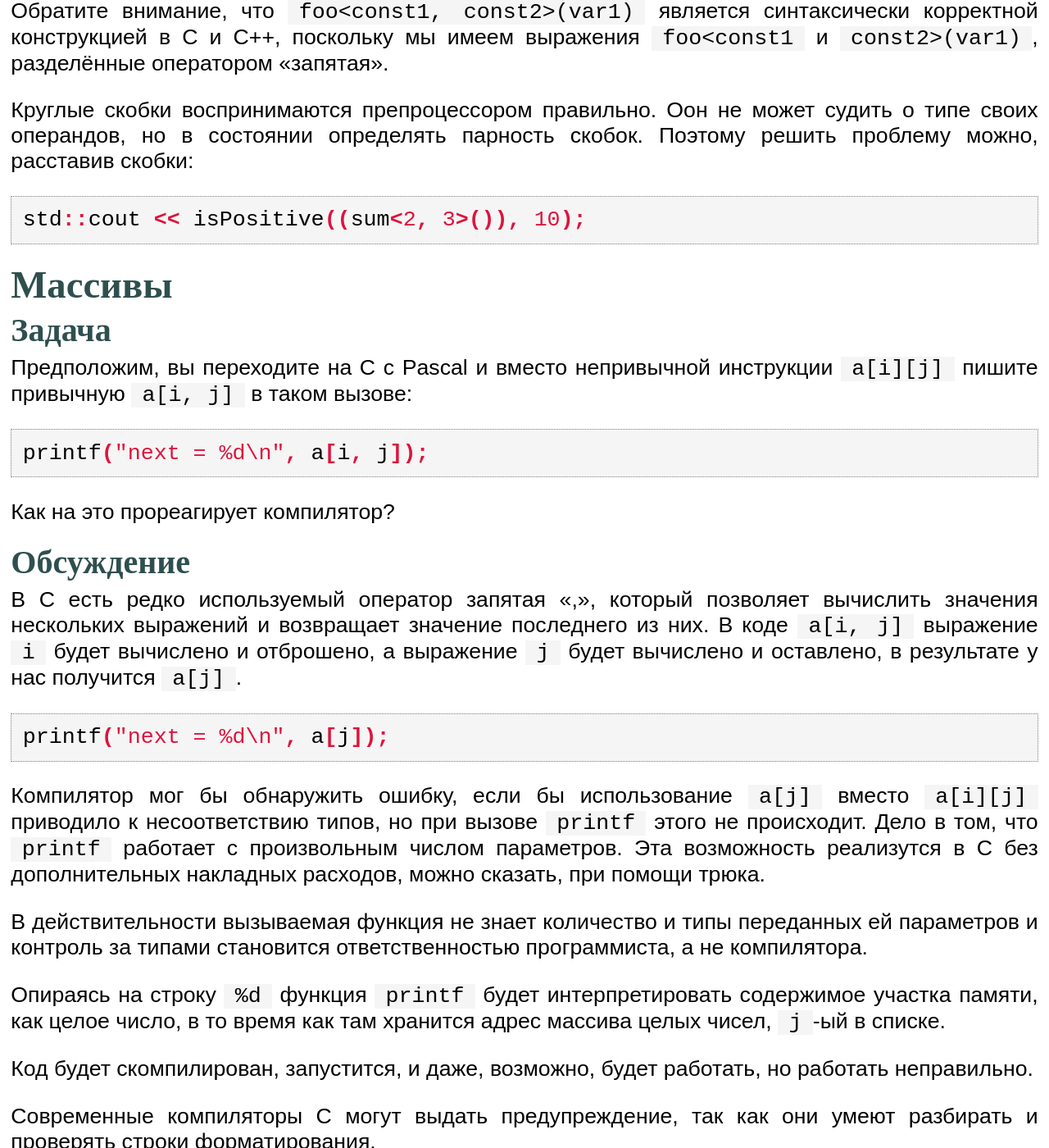
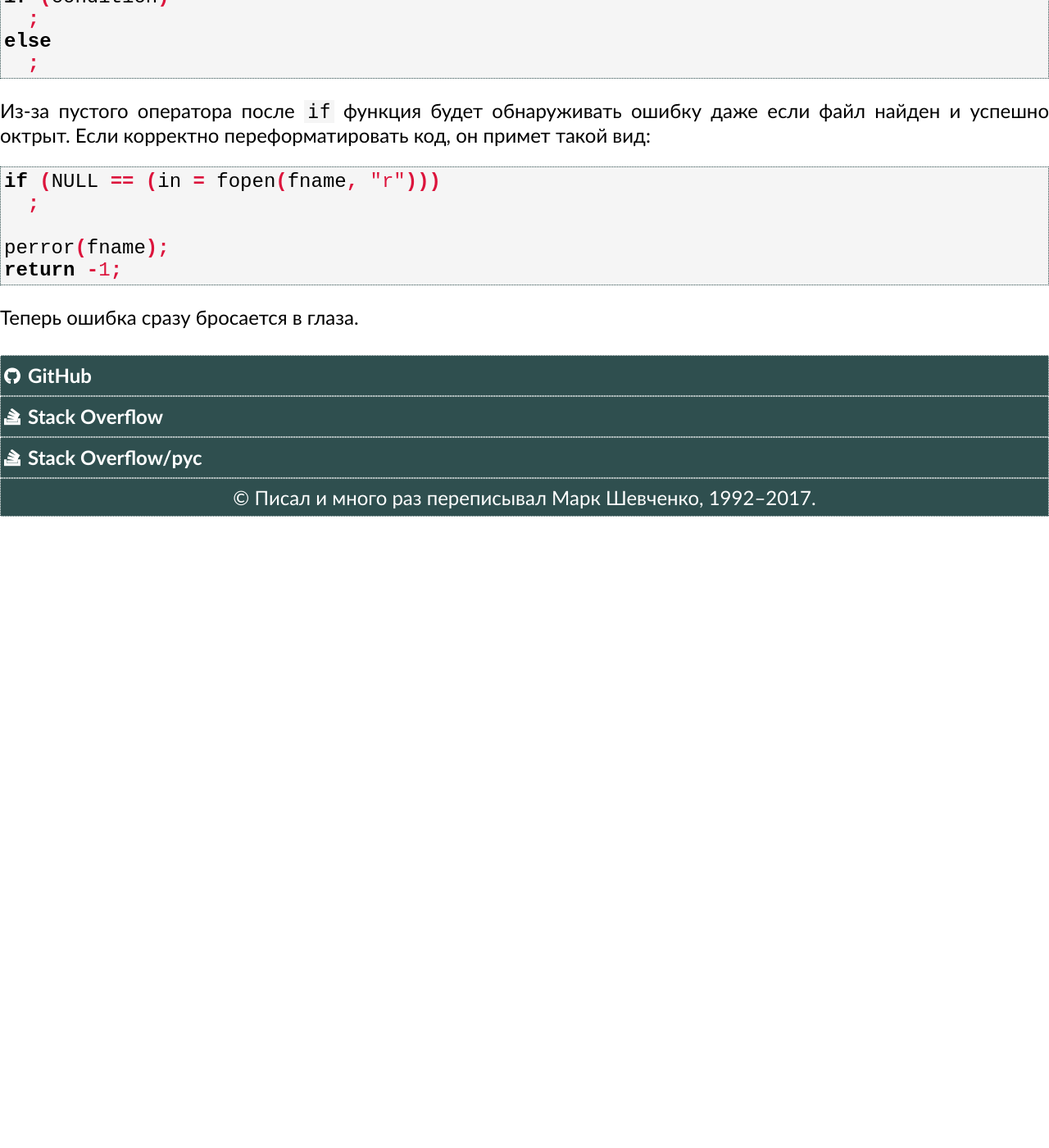
Before and after one commit to markshevchenko/markshevchenko.github.io, a Jekyll site: the page built from articles/c-book-of-problems/1.md, in a window 1280 px wide and 1400 px high, scrolled down 11839 px. Shown: the whole window at 82% size. Built offline with Jekyll 4.4.1, drawn with Linux system fonts in a browser that asks for light colours; some web fonts are replaced; our own code applies the rules of GitHub Pages for plain Markdown files; after the commit the page ends 12469 px from its top, so only the background shows below that; some of the changed text lies outside the part shown.

Commit message:
Почистил дизайн.

```diff
--- a/_includes/footer.html
+++ b/_includes/footer.html
@@ -1,3 +1,11 @@
+<nav id="profiles">
+  <ul>
+    <li><a href="https://github.com/markshevchenko"><span class="icon-github"></span> GitHub</a></li>
+    <li><a href="http://stackoverflow.com/users/1051621/mark-shevchenko"><span class="icon-stackoverflow"></span> Stack Overflow</a></li>
+    <li><a href="http://ru.stackoverflow.com/users/182162/mark-shevchenko"><span class="icon-stackoverflow"></span> Stack Overflow/рус</a></li>
+  </ul>
+</nav>
+
 <footer>
   &copy; Писал и много раз переписывал Марк Шевченко, 1992&ndash;2017.
 </footer>
--- a/_includes/header.html
+++ b/_includes/header.html
@@ -8,11 +8,3 @@
     <li><a href="{{"/posts" | relative_url}}"><span class="icon-blog"></span> Блог</a></li>
   </ul>
 </nav>
-
-<nav id="profiles">
-  <ul>
-    <li><a href="https://github.com/markshevchenko"><span class="icon-github"></span> GitHub</a></li>
-    <li><a href="http://stackoverflow.com/users/1051621/mark-shevchenko"><span class="icon-stackoverflow"></span> Stack Overflow</a></li>
-    <li><a href="http://ru.stackoverflow.com/users/182162/mark-shevchenko"><span class="icon-stackoverflow"></span> Stack Overflow/рус</a></li>
-  </ul>
-</nav>
--- a/assets/css/main.css
+++ b/assets/css/main.css
@@ -10,28 +10,36 @@
 }
 
 body {
-  display: grid;
-  grid-template-columns: 100%;
-  grid-template-rows: auto auto auto auto;
-
-  display: -ms-grid;
-  -ms-grid-columns: 100%;
-  -ms-grid-rows: auto auto auto auto;
-
   margin: 0;
   padding: 0;
+
   color: black;
   background-color: white;
-  font-family: sans-serif;
-  font-size: 20pt;
+
+  font-family: Corbel, Trebuchet MS, Trebuchet, sans-serif;
+  font-size: 18pt;
 }
 
 header {
-  grid-column: 1;
-  grid-row: 1;
+  padding: 8px 0;
+}
 
-  -ms-grid-column: 1;
-  -ms-grid-row: 1;
+article {
+  padding: 8px 0;
+}
+
+footer {
+  padding: 8px 0;
+  border: 1px dotted white;
+
+  color: white;
+  background-color: darkslategray;
+
+  text-align: center;
+}
+
+footer > a {
+  color: white;
 }
 
 #home img {
@@ -40,13 +48,9 @@
 }
 
 #menu {
-  grid-column: 1;
-  grid-row: 2;
+  display: table;
+  table-layout: fixed;
 
-  -ms-grid-column: 1;
-  -ms-grid-row: 2;
-
-  display: table;
   width: 100%;
 }
 
@@ -56,10 +60,13 @@
 
 #menu > ul > li {
   display: table-cell;
-  width: 50%;
+
+  width: 100%;
   height: 2em;
+  border: 1px dotted white;
+
   vertical-align: middle;
-  border: 1px dotted white;
+
   background-color: darkslategray;
 }
 
@@ -67,11 +74,37 @@
   background-color: firebrick;
 }
 
+#profiles > ul {
+  display: table;
+  table-layout: fixed;
+
+  width: 100%;
+  margin: 0;
+  padding: 0;
+}
+
+#profiles > ul > li {
+  display: table-row;
+}
+
+#profiles > ul > li > a {
+  display: table-cell;
+
+  width: 100%;
+  height: 2em;
+  border: 1px dotted white;
+
+  vertical-align: middle;
+
+  background-color: darkslategray;
+}
+
 nav a,
 nav a:visited {
   font-weight: bold;
+  text-decoration: none;
+
   color: white;
-  text-decoration: none;
 }
 
 .icon-articles,
@@ -80,7 +113,8 @@
 .icon-stackoverflow {
   font-family: 'icomoon';
   font-size: 80%;
-  margin: 0 0.25em;
+
+  margin: 0 4px;
 }
 
 .icon-articles:before {
@@ -97,62 +131,6 @@
 
 .icon-stackoverflow:before {
   content: "\ead0";
-}
-
-#profiles {
-  grid-column: 1;
-  grid-row: 4;
-
-  -ms-grid-column: 1;
-  -ms-grid-row: 4;
-}
-
-#profiles > ul {
-  display: table;
-  width: 100%;
-  margin: 0;
-  padding: 0;
-}
-
-#profiles > ul > li {
-  display: table-row;
-}
-
-#profiles > ul > li > a {
-  display: table-cell;
-  width: 100%;
-  height: 2em;
-  vertical-align: middle;
-  border: 1px dotted white;
-  background-color: darkslategray;
-}
-
-article {
-  grid-column: 1;
-  grid-row: 3;
-
-  -ms-grid-column: 1;
-  -ms-grid-row: 3;
-
-  padding: 0.5em;
-}
-
-footer {
-  grid-column: 1;
-  grid-row: 5;
-
-  -ms-grid-column: 1;
-  -ms-grid-row: 5;
-
-  border: 1px dotted white;
-  color: white;
-  background-color: darkslategray;
-  text-align: center;
-  padding: 0.5em 0;
-}
-
-footer > a {
-  color: white;
 }
 
 h1 {
@@ -186,10 +164,10 @@
 }
 
 h1, h2, h3, h4, h5, h6 {
-  font-family: serif;
   line-height: 100%;
+  margin: 0 0 0.25em 0;
   padding: 0;
-  margin: 0 0 0.25em 0;
+
   color: darkslategray;
 }
 
@@ -197,40 +175,46 @@
   font-weight: bold;
 }
 
-article > p, article > dl > dd {
+article > p,
+article > dl > dd {
   text-align: justify;
-  margin-top: 0;
-  margin-bottom: 1em;
+
+  margin: 0 0 1em 0;
 }
 
 a {
-  color: deeppink;
+  color: crimson;
 }
 
 a:visited {
   color: firebrick;
 }
 
-.highlighter-rouge {
-  font-family: monospace;
-  font-size: 100%;
+.highlighter-rouge,
+pre.highlite {
+  font-family: Consolas, American Typewriter, Courier New, monospace;
+
   background-color: whitesmoke;
 }
 
 pre.highlight {
-  font-family: monospace;
-  font-size: 100%;
-  border: 1pt dotted gray;
-  padding: 0.5em;
+  padding: 4px;
+  border: 1pt dotted darkslategray;
+
+  overflow-x: scroll;
+  overflow-y: hidden;
 }
 
 code.highlighter-rouge {
-  padding: 0 0.5em;
+  padding: 0 4px;
 }
 
 table {
+  table-layout: fixed;
+  border-collapse: collapse;
+
+  width: 100%;
   margin: 0;
-  width: 100%;
 }
 
 .upbeat {
@@ -245,19 +229,21 @@
 }
 
 span.cp { /* macro */
+  font-weight: bold;
+
   color: firebrick;
-  font-weight: bold;
 }
 
 span.cm { /* comment */
-  color: darkgray;
+  color: darkslategray;
 }
 
 span.kt,
 span.o,
 span.p { /* keyword type, operator, punctuation */
+  font-weight: bold;
+
   color: crimson;
-  font-weight: bold;
 }
 
 span.k,
@@ -321,7 +307,7 @@
 
 @media screen and (min-device-width: 1366px) {
   body {
-    font-family: 'Corbel';
+    display: grid;
     grid-template-columns: 1fr max-content 280px 1fr;
     grid-template-rows: auto 1em auto 1em auto auto auto auto;
 
@@ -352,6 +338,8 @@
 
   #menu > ul {
     display: table;
+    table-layout: fixed;
+
     width: 100%;
     margin: 0;
     padding: 0;
@@ -363,10 +351,13 @@
 
   #menu > ul > li > a {
     display: table-cell;
+
     width: 100%;
     height: 2em;
+    border: 1px dotted white;
+
     vertical-align: middle;
-    border: 1px dotted white;
+
     background-color: darkslategray;
   }
 
@@ -403,32 +394,14 @@
     -ms-grid-row: 8;
   }
 
-  h1, h2, h3, h4, h5, h6 {
-    font-family: 'Gabriola';
-  }
-
-  .highlighter-rouge {
-    font-family: 'Consolas';
-  }
-
   .lyrics {
     margin-left: 8em;
   }
 }
 
 @media print {
-  body {
-    display: block;
-    font-family: 'Corbel';
-  }
-
   h1, h2, h3, h4, h5, h6 {
-    font-family: 'Gabriola';
     page-break-after: avoid;
-  }
-
-  .highlighter-rouge {
-    font-family: 'Consolas';
   }
 
   header,
```
